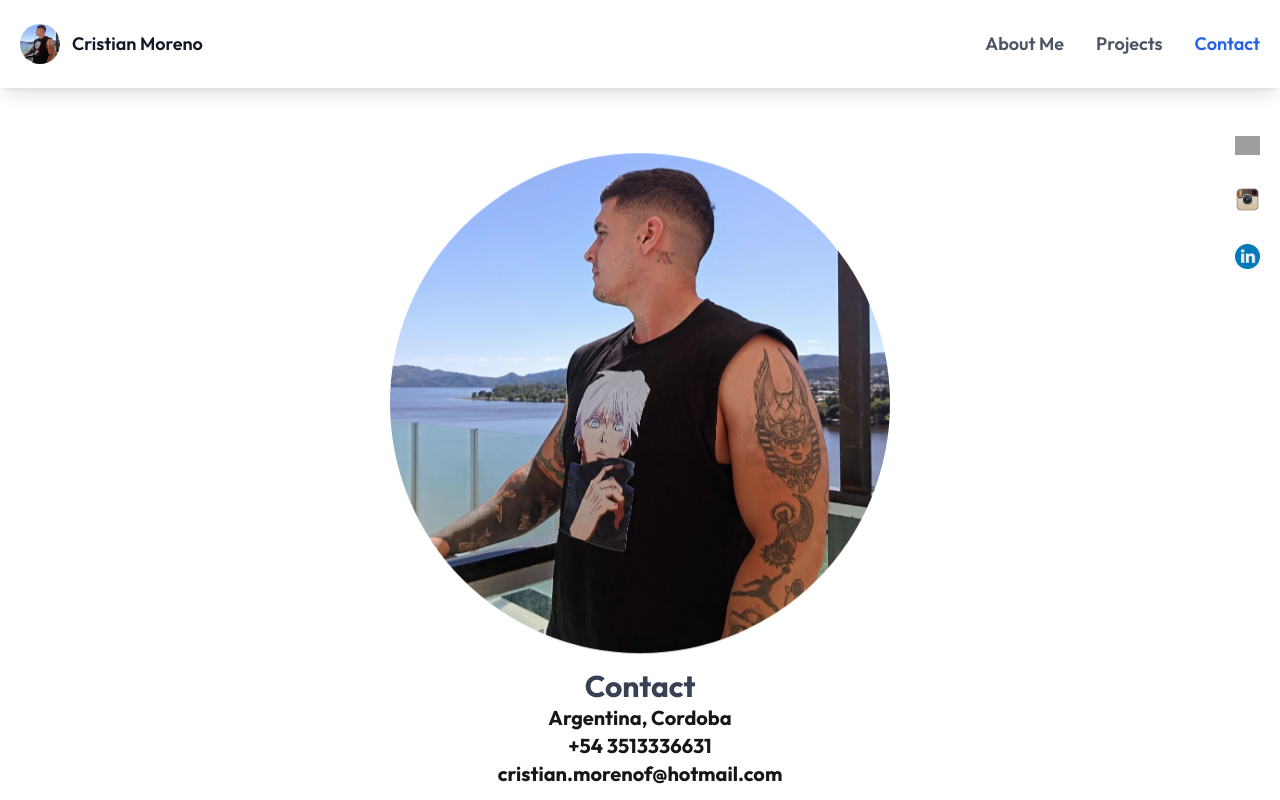
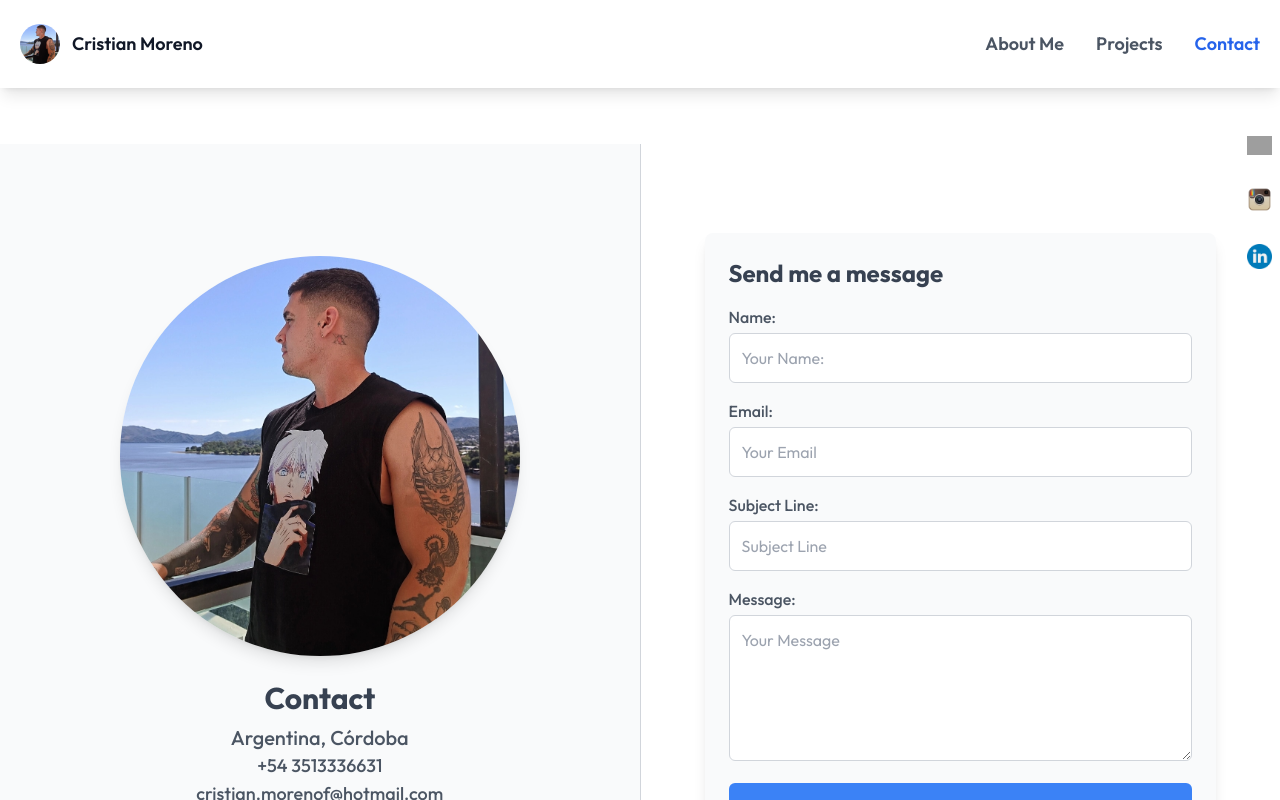
Before and after one commit to cristianmorenof23/portfolio-developer, a Next.js app: page /home/contact in a window 1280 px wide. Shown: the top 800 px of the page. Built offline with nearby package versions, Linux system fonts and the light colour scheme; grey boxes are pictures that could not be loaded.

Commit message:
Se agrego funcionalidad de mandar emails

```diff
--- a/app/home/contact/page.tsx
+++ b/app/home/contact/page.tsx
@@ -1,29 +1,145 @@
-import { Metadata } from "next";
+"use client";
+
+import emailjs from "emailjs-com";
 import Image from "next/image";
+import { useRef } from "react";
+import { Toaster, toast } from "sonner";
 
-export const metadata: Metadata = {
-  title: "Contact - Cristian Moreno",
-  description: "Portfolio Full stack Developer Cristian Moreno",
-  icons: "/cristianmorenocontact.jpg",
+export default function ContactPage() {
+  const form = useRef<HTMLFormElement>(null);
+
+  const sendEmail = (e: React.FormEvent<HTMLFormElement>) => {
+    e.preventDefault();
+    if (!form.current) return;
+
+    emailjs
+      .sendForm(
+        "service_nj425hu",
+        "template_1r9rxpk",
+        form.current,
+        "nXdyF0XIgPs6fCSQn"
+      )
+      .then(
+        // eslint-disable-next-line @typescript-eslint/no-unused-vars
+        (_) => {
+          toast.success("Mensaje enviado exitosamente");
+          if (form.current) form.current.reset();
+        },
+        // eslint-disable-next-line @typescript-eslint/no-unused-vars
+        (_) => {
+          toast.error("Error al enviar el mensaje");
+        }
+      );
   };
 
-export default function ContactPage() {
   return (
     <>
-      <div className="flex items-center justify-center mt-7 flex-col">
+      <section className="grid grid-cols-1 md:grid-cols-[1fr_auto_1fr] min-h-screen">
+        {/* Sección izquierda */}
+        <div className="flex flex-col items-center justify-center bg-gray-50 p-8 md:p-16">
           <Image
             src="/cristianmorenocontact.jpg"
             alt="imagen cristian moreno"
-          width={400}
-          height={400}
-          className="rounded-full object-cover kenburns-top"
+            width={200}
+            height={200}
+            className="rounded-full object-cover shadow-lg lg:h-[400px] lg:w-[400px]"
           />
+          <h1 className="text-3xl text-gray-700 font-bold mt-6">Contact</h1>
+          <p className="font-medium text-xl text-gray-600 mt-2">
+            Argentina, Córdoba
+          </p>
+          <p className="font-medium text-lg text-gray-600">+54 3513336631</p>
+          <p className="font-medium text-lg text-gray-600 mb-6">
+            cristian.morenof@hotmail.com
+          </p>
+        </div>
 
-        <h1 className="text-3xl text-gray-700 font-bold mt-24">Contact</h1>
-        <p className="font-bold text-xl">Argentina, Cordoba</p>
-        <p className="font-bold text-xl">+54 3513336631</p>
-        <p className="font-bold text-xl mb-7">cristian.morenof@hotmail.com</p>
+        {/* Línea divisoria */}
+        <div className="hidden md:block w-px bg-gray-300"></div>
+
+        {/* Sección derecha */}
+        <div className="flex items-center justify-center bg-white p-8 md:p-16">
+          <Toaster />
+          <form
+            ref={form}
+            onSubmit={sendEmail}
+            className="w-full max-w-lg bg-gray-50 p-6 rounded-lg shadow-lg"
+          >
+            <h2 className="text-2xl font-bold text-gray-700 mb-4">
+            Send me a message            </h2>
+            <div className="mb-4">
+              <label
+                htmlFor="name"
+                className="block text-gray-600 font-medium mb-1"
+              >
+                Name:
+              </label>
+              <input
+                type="text"
+                id="name"
+                name="name"
+                placeholder="Your Name:"
+                required
+                className="w-full p-3 border border-gray-300 rounded-md focus:ring-2 focus:ring-blue-500 focus:outline-none"
+              />
             </div>
+            <div className="mb-4">
+              <label
+                htmlFor="email"
+                className="block text-gray-600 font-medium mb-1"
+              >
+                Email:
+              </label>
+              <input
+                type="email"
+                id="email"
+                name="email"
+                placeholder="Your Email"
+                required
+                className="w-full p-3 border border-gray-300 rounded-md focus:ring-2 focus:ring-blue-500 focus:outline-none"
+              />
+            </div>
+            <div className="mb-4">
+              <label
+                htmlFor="subject"
+                className="block text-gray-600 font-medium mb-1"
+              >
+                Subject Line:
+              </label>
+              <input
+                type="text"
+                id="subject"
+                name="subject"
+                placeholder="Subject Line"
+                required
+                className="w-full p-3 border border-gray-300 rounded-md focus:ring-2 focus:ring-blue-500 focus:outline-none"
+              />
+            </div>
+            <div className="mb-4">
+              <label
+                htmlFor="message"
+                className="block text-gray-600 font-medium mb-1"
+              >
+                Message:
+              </label>
+              <textarea
+                id="message"
+                name="message"
+                placeholder="Your Message"
+                required
+                className="w-full p-3 border border-gray-300 rounded-md focus:ring-2 focus:ring-blue-500 focus:outline-none"
+                rows={5}
+              ></textarea>
+            </div>
+            <button
+              type="submit"
+              className="w-full bg-blue-500 text-white p-3 rounded-md font-bold hover:bg-blue-600 transition"
+            >
+                SEND MESSAGE
+            </button>
+          </form>
+        </div>
+      </section>
     </>
   );
 }
--- a/app/home/proyectos/page.tsx
+++ b/app/home/proyectos/page.tsx
@@ -17,7 +17,7 @@ export default function ProyectosPage() {
         </h1>
       </div>
 
-      <section className="flex justify-center items-center min-h-screen fade-in">
+      <section className="flex justify-center items-center min-h-screen fade-in md:mr-7 mr-0">
         <div className="grid lg:grid-cols-3 md:grid-cols-2 grid-cols-1 gap-6 mb-10">
           <div className="max-w-sm bg-white border border-gray-200 rounded-lg shadow dark:bg-gray-800 dark:border-gray-700 flex flex-col justify-between">
             <Link
--- a/components/NavFixed.tsx
+++ b/components/NavFixed.tsx
@@ -5,7 +5,7 @@ export default function NavFixed() {
   return (
     <>
       <div className="mt-24">
-        <div className="hidden right-5 sm:flex w-full flex-col items-end fixed mt-10 gap-8">
+        <div className="hidden right-2 sm:flex w-full flex-col items-end fixed mt-10 gap-8">
           <Link
             href="https://github.com/cristianmorenof23"
             target="_blank"
--- a/package.json
+++ b/package.json
@@ -11,9 +11,11 @@
   "dependencies": {
     "@headlessui/react": "^2.2.0",
     "daisyui": "^4.12.23",
+    "emailjs-com": "^3.2.0",
     "next": "15.1.4",
     "react": "^19.0.0",
-    "react-dom": "^19.0.0"
+    "react-dom": "^19.0.0",
+    "sonner": "^1.7.2"
   },
   "devDependencies": {
     "@eslint/eslintrc": "^3",
```
Also changed, not shown: 1 other file (tests, documents, lock files or other folders). Lines whose indentation alone changed are shown as unchanged.
